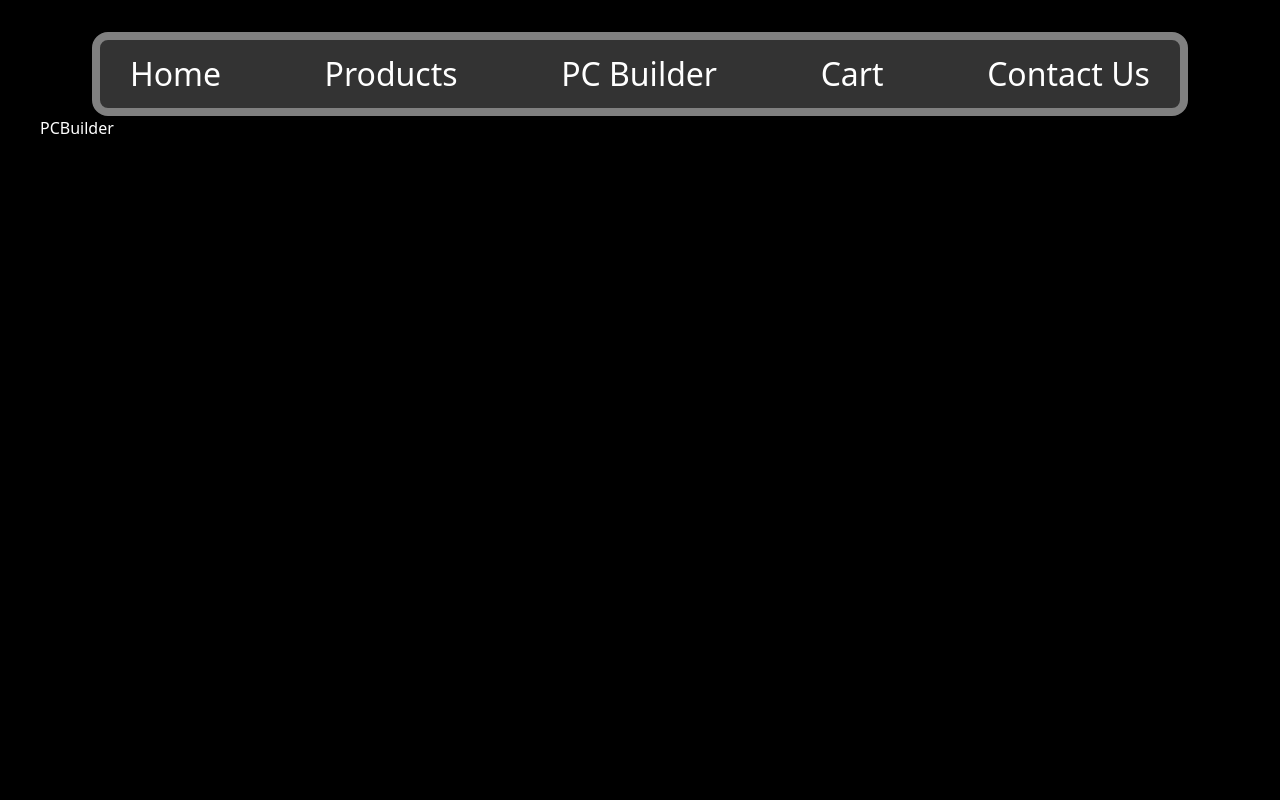
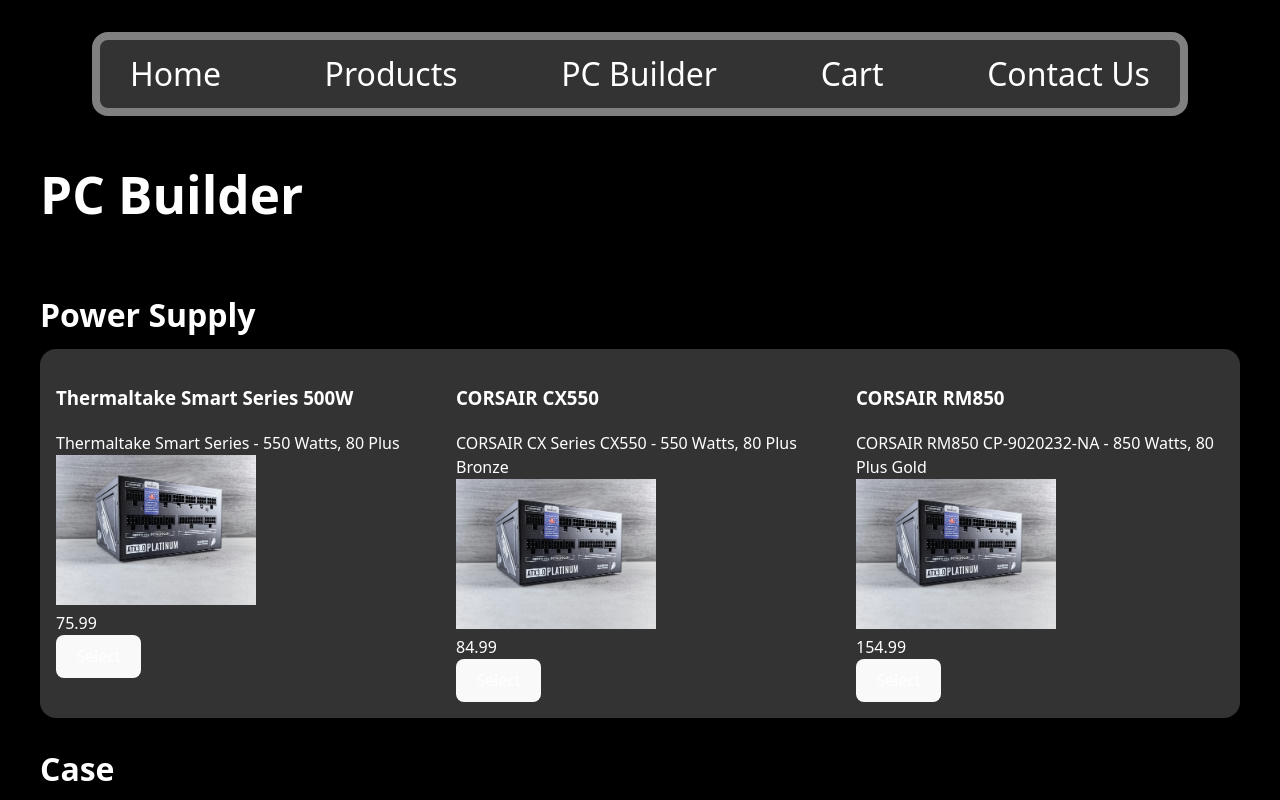
Before and after one commit to GallantJoseph/Final_Sprint-S2, a React (Vite) app in the folder finalsprint-s2/: page /PCBuilder in a window 1280 px wide. Shown: the top 800 px of the page. Built offline with nearby package versions, Linux system fonts and the light colour scheme; data requests are answered from the project's data file.

Commit message:
PCBuilder
Fetches data so far

```diff
--- a/finalsprint-s2/db.json
+++ b/finalsprint-s2/db.json
@@ -236,7 +236,7 @@
     },
     {
       "id": 20,
-      "category": "cases",
+      "category": "case",
       "name": "Phanteks XT Pro Ultra",
       "description": "Mid-Tower Gaming Chassis, 4x M25-140 Fans Included, High Airflow Performance Mesh, Tempered Glass Window, USB-C 3.2 Gen2, Black",
       "price": 114.99,
@@ -247,7 +247,7 @@
     },
     {
       "id": 21,
-      "category": "cases",
+      "category": "case",
       "name": "Fractal Design North",
       "description": "Tower PC Case - North Charcoal Black with Walnut Front and Dark Tinted TG Side Panel",
       "price": 189.99,
@@ -258,7 +258,7 @@
     },
     {
       "id": 22,
-      "category": "cases",
+      "category": "case",
       "name": "SAMA SV02 ATX Computer Gaming PC Case",
       "description": "Mid Tower White with 3 ARGB Fans Pre-Installed, Tempered Glass Transparent Side Panel,BTF Back Plug Motherboard Design",
       "price": 92.99,
@@ -269,7 +269,7 @@
     },
     {
       "id": 23,
-      "category": "cases",
+      "category": "case",
       "name": "Phanteks XT Pro",
       "description": "Mid-Tower Gaming Chassis, High Airflow Performance Mesh, Tempered Glass Window, 1x M25-120 Black fan included, Black",
       "price": 89.99,
@@ -280,7 +280,7 @@
     },
     {
       "id": 24,
-      "category": "cases",
+      "category": "case",
       "name": "LIAN LI O11 ",
       "description": "vision compact black color Aluminum / Steel / Tempered Glass ATX Mid Tower computer Case ----O11VPX",
       "price": 179.99,
@@ -291,7 +291,7 @@
     },
     {
       "id": 25,
-      "category": "cases",
+      "category": "case",
       "name": "Montech AIR 100",
       "description": "ARGB MICRO-ATX Tower with Four ARGB Fans Pre Installed, Ultra-Minimalist Design, Fine Mesh Front Panel, High Airflow, Unique Side Swivel Tempered Glass",
       "price": 89.99,
--- /dev/null
+++ b/finalsprint-s2/src/components/PCBuilder.css
@@ -0,0 +1,16 @@
+.products {
+  display: grid;
+  grid-template-columns: 1fr 1fr 1fr;
+  background-color: #333;
+  border-radius: 16px;
+}
+
+.products li {
+  list-style-type: none;
+  margin: 16px;
+}
+
+.product-category {
+  display: grid;
+  grid-template-columns: 1fr;
+}
--- a/finalsprint-s2/src/components/PCBuilder.jsx
+++ b/finalsprint-s2/src/components/PCBuilder.jsx
@@ -1,7 +1,9 @@
 import { useEffect, useState } from "react";
+import PCBuilderCategory from "./pcbuilder/PCBuilderCategory";
+import "./PCBuilder.css";
 
 const PCBuilder = () => {
-  const [productData, setProductData] = useState([]);
+  const [productData, setProductData] = useState(null);
 
   useEffect(() => {
     const fetchData = async () => {
@@ -10,11 +12,32 @@
       const products = await response.json();
 
       setProductData(products);
-      console.dir(products);
     };
 
     fetchData();
   }, []);
-  return <div>PCBuilder</div>;
+  return (
+    <section id="pcbuilder-section">
+      <h1>PC Builder</h1>
+      <PCBuilderCategory
+        title="Power Supply"
+        category="psu"
+        data={productData}
+      />
+      <PCBuilderCategory title="Case" category="case" data={productData} />
+      <PCBuilderCategory
+        title="Motherboard"
+        category="motherboard"
+        data={productData}
+      />
+      <PCBuilderCategory title="Processor" category="cpu" data={productData} />
+      <PCBuilderCategory title="Memory" category="ram" data={productData} />
+      <PCBuilderCategory
+        title="Storage"
+        category="storage"
+        data={productData}
+      />
+    </section>
+  );
 };
 export default PCBuilder;
--- /dev/null
+++ b/finalsprint-s2/src/components/pcbuilder/PCBuilderCategory.jsx
@@ -0,0 +1,35 @@
+import { useEffect, useState } from "react";
+
+const PCBuilderCategory = ({ title, category, data }) => {
+  const [productsData, setProductsData] = useState(null);
+
+  useEffect(() => {
+    const filterData = async () => {
+      if (data) {
+        setProductsData(data.filter((d) => d.category === category));
+      }
+    };
+
+    filterData();
+  }, [data]);
+  return (
+    <div className="product-category">
+      <h2>{title}</h2>
+      <div className="products">
+        {productsData &&
+          productsData.map((d, index) => (
+            <li key={index}>
+              <h3>{d.name}</h3>
+              {d.description}
+              <br />
+              <img src={d.image} width={200} />
+              <br />
+              {d.price} <br />
+              <button key={index}>Select</button>
+            </li>
+          ))}
+      </div>
+    </div>
+  );
+};
+export default PCBuilderCategory;
```
